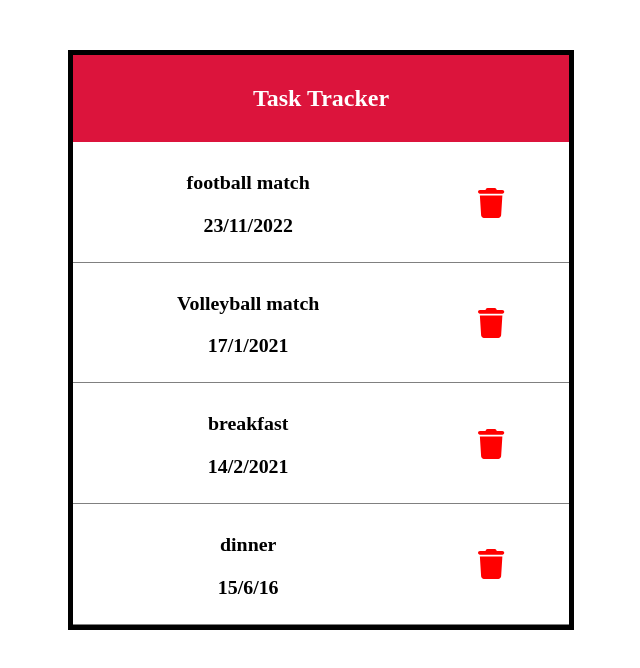
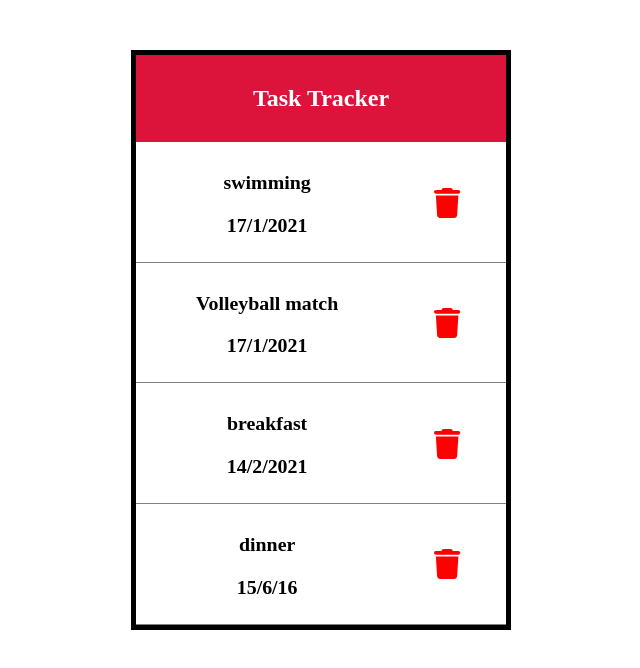
Before and after one commit to abdallah0128318/angularjs-jsonServer-CRUD-operations, an Angular app: page / in a window 1280 px wide. Shown: the top 668 px of the page, without its empty margins (319-959 px from the left). Built offline with nearby package versions, Linux system fonts and the light colour scheme; data requests are answered from the project's data file.

Commit message:
deleted task

```diff
--- a/db.json
+++ b/db.json
@@ -1,8 +1,28 @@
 {
-    "tasks": [
-      { "id": 1, "text": "football match", "day": "23/11/2022", "reminde": true },
-      { "id": 2, "text": "Volleyball match", "day": "17/1/2021", "reminde": true },
-      { "id": 3, "text": "breakfast", "day": "14/2/2021", "reminde": false },
-      { "id": 4, "text": "dinner", "day": "15/6/16", "reminde": false }
-    ]
-  }
+  "tasks": [
+    {
+      "id": 1,
+      "text": "swimming",
+      "day": "17/1/2021",
+      "reminde": true
+    },
+    {
+      "id": 2,
+      "text": "Volleyball match",
+      "day": "17/1/2021",
+      "reminde": true
+    },
+    {
+      "id": 3,
+      "text": "breakfast",
+      "day": "14/2/2021",
+      "reminde": false
+    },
+    {
+      "id": 4,
+      "text": "dinner",
+      "day": "15/6/16",
+      "reminde": false
+    }
+  ]
+}
--- a/src/app/app.component.css
+++ b/src/app/app.component.css
@@ -3,7 +3,7 @@
 }
 .container
 {
-    width: 40%;
+    width: 30%;
     margin: 50px auto;
     border: 5px solid black;
     height: auto;
--- a/src/app/components/task-item/task-item.component.html
+++ b/src/app/components/task-item/task-item.component.html
@@ -4,6 +4,6 @@
             <h3>{{task.text}}</h3>
             <h3>{{task.day}}</h3>
         </div>
-        <fa-icon [icon]="fatimes"></fa-icon>
+        <fa-icon [icon]="fatimes" (click)="iconClick()"></fa-icon>
     </div>
 </div>
--- a/src/app/components/task-item/task-item.component.ts
+++ b/src/app/components/task-item/task-item.component.ts
@@ -1,4 +1,4 @@
-import { Component, Input, OnInit } from '@angular/core';
+import { Component, EventEmitter, Input, OnInit, Output } from '@angular/core';
 import { faTrash } from '@fortawesome/free-solid-svg-icons';
 import { Task } from  "../../Task"
 
@@ -10,10 +10,16 @@ import { Task } from  "../../Task"
 export class TaskItemComponent implements OnInit {
   @Input() task: Task;
   fatimes = faTrash;
+  @Output() iconClicked = new EventEmitter();
 
   constructor() { }
 
   ngOnInit(): void {
   }
 
+  iconClick()
+  {
+    this.iconClicked.emit();
+  }
+
 }
--- a/src/app/components/tasks/tasks.component.html
+++ b/src/app/components/tasks/tasks.component.html
@@ -1,3 +1,3 @@
-<app-task-item *ngFor="let task of tasks" [task]="task">
+<app-task-item *ngFor="let task of tasks" [task]="task" (iconClicked)="deleteTask(task)">
 
 </app-task-item>
--- a/src/app/components/tasks/tasks.component.ts
+++ b/src/app/components/tasks/tasks.component.ts
@@ -17,4 +17,10 @@ export class TasksComponent implements OnInit {
     this.taskService.getTasks().subscribe(data => this.tasks = data);
   }
 
+  deleteTask(task: Task): void
+  {
+    this.taskService.deleteTask(task).subscribe(() => {
+      this.tasks = this.tasks.filter((item)=>{ return item.id !== task.id})});
+  }
+
 }
--- a/src/app/services/task.service.ts
+++ b/src/app/services/task.service.ts
@@ -16,4 +16,10 @@ export class TaskService {
   {
     return this.http.get<Task[]>(this.base_url);
   }
+
+  deleteTask(task: Task): Observable<Task>
+  {
+    const url = `${this.base_url}/${task.id}`;
+    return this.http.delete<Task>(url);
+  }
 }
```
